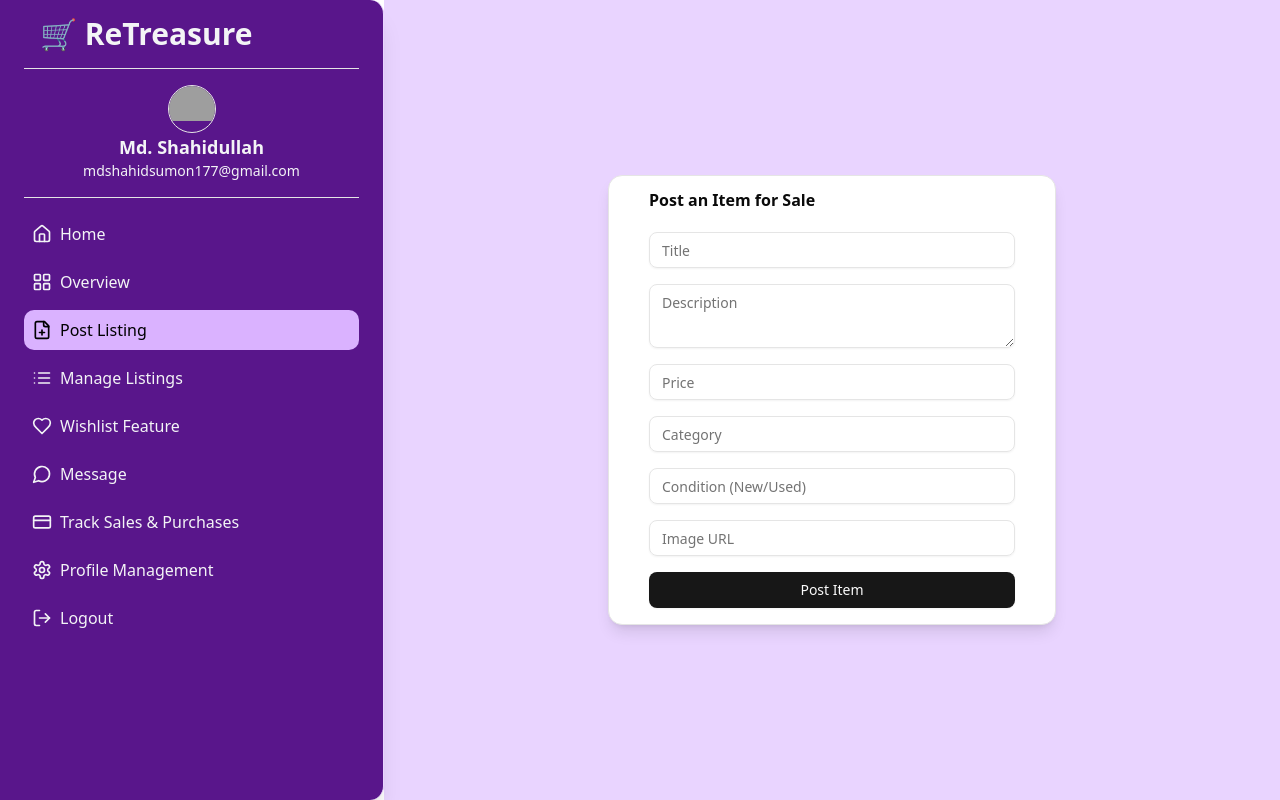
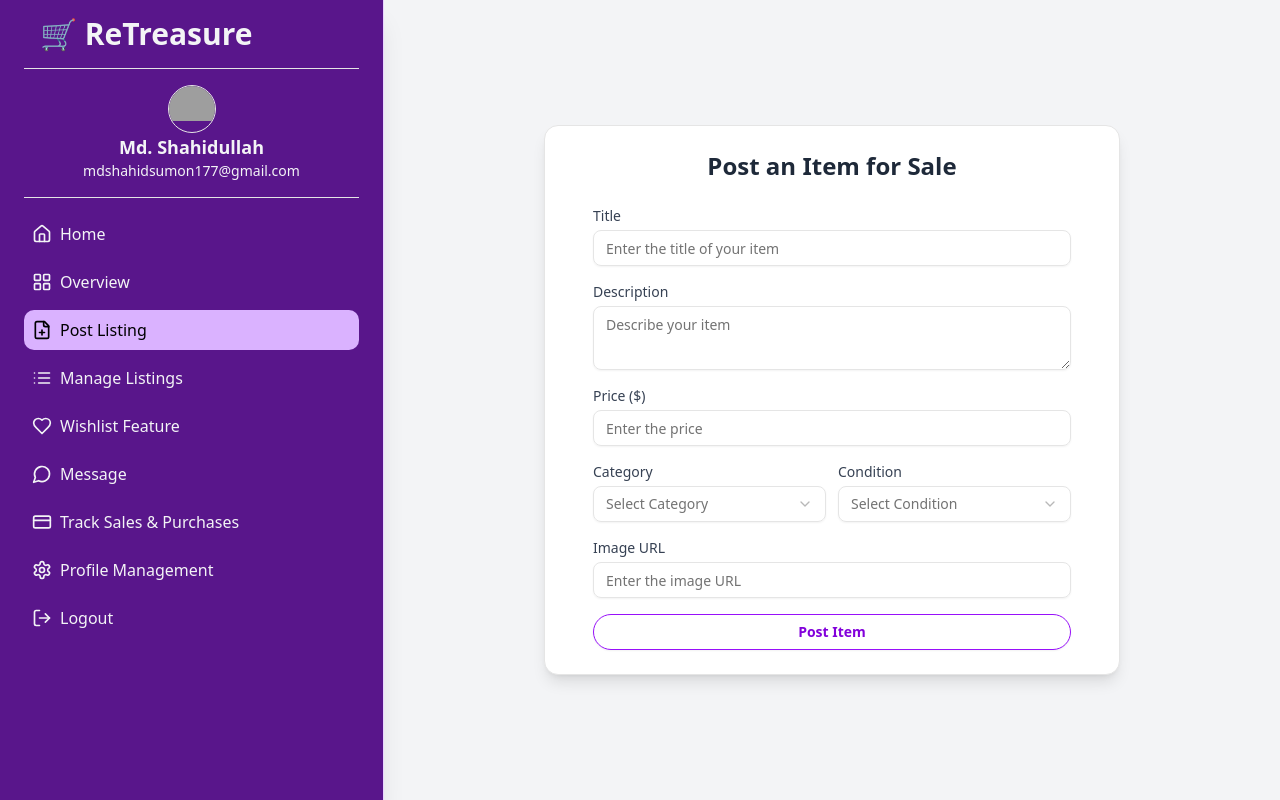
Before and after one commit to shahidulllah/ReTreasure-shop-client, a Next.js app: page /dashboard/listing in a window 1280 px wide. Built offline with nearby package versions, Linux system fonts and the light colour scheme; no server answers; grey boxes are pictures that could not be loaded.

Commit message:
dashboard scrolling issue fixed

```diff
--- a/package.json
+++ b/package.json
@@ -10,6 +10,7 @@
   },
   "dependencies": {
     "@radix-ui/react-dialog": "^1.1.6",
+    "@radix-ui/react-select": "^2.1.6",
     "@radix-ui/react-slot": "^1.1.2",
     "@reduxjs/toolkit": "^2.6.0",
     "@shadcn/ui": "^0.0.4",
--- a/src/app/(withDashboardLayout)/dashboard/listing/page.tsx
+++ b/src/app/(withDashboardLayout)/dashboard/listing/page.tsx
@@ -1,9 +1,9 @@
-import ListingPage from "@/components/pages/dashboard/CreateListingForm";
+import CreateLisngForm from "@/components/pages/dashboard/CreateListingForm";
 
 const page = () => {
   return (
     <div>
-      <ListingPage/>
+      <CreateLisngForm />
     </div>
   );
 };
--- a/src/app/(withDashboardLayout)/dashboard/page.tsx
+++ b/src/app/(withDashboardLayout)/dashboard/page.tsx
@@ -21,7 +21,7 @@ const Dashboard = () => {
           {/* 2 */}
           <div className="bg-purple-100 flex justify-between items-center p-6 rounded-lg shadow-sm">
             <div>
-              <h2 className="text-4xl font-bold text-gray-800">08</h2>
+              <h2 className="text-4xl font-bold text-gray-800">05</h2>
               <p className="text-gray-600">Favourite Listings</p>
             </div>
             <div className="bg-white text-green-400 p-4 rounded-lg">
@@ -32,7 +32,7 @@ const Dashboard = () => {
           {/* 3 */}
           <div className="bg-pink-100 flex justify-between items-center p-6 rounded-lg shadow-sm">
             <div>
-              <h2 className="text-4xl font-bold text-gray-800">08</h2>
+              <h2 className="text-4xl font-bold text-gray-800">12</h2>
               <p className="text-gray-600">Expire Listings</p>
             </div>
             <div className="bg-white text-red-400 p-4 rounded-lg">
--- a/src/app/(withDashboardLayout)/layout.tsx
+++ b/src/app/(withDashboardLayout)/layout.tsx
@@ -24,7 +24,7 @@ const navItems = [
   { icon: Home, label: "Home", href: "/" },
   { icon: LayoutGrid, label: "Overview", href: "/dashboard" },
   { icon: FilePlus, label: "Post Listing", href: "/dashboard/listing" },
-  { icon: List, label: "Manage Listings", href: "/dashboard/manage-listing" },
+  { icon: List, label: "Manage Listings", href: "/dashboard/listings" },
   { icon: Heart, label: "Wishlist Feature", href: "/dashboard/wishlist" },
   { icon: MessageCircle, label: "Message", href: "/dashboard/message" },
   {
@@ -47,7 +47,7 @@ const DashboardLayout = ({ children }: { children: React.ReactNode }) => {
     <div className="flex min-h-screen">
       {/* Sidebar - Mobile Overlay */}
       <div
-        className={`min-h-screen bg-purple-900 text-gray-100 rounded-r-xl shadow-xl px-6 w-96 fixed md:relative z-50  transition-transform  border-r border-purple-200 ${
+        className={` min-h-screen bg-purple-900 text-gray-100 shadow-xl px-6 w-96 fixed z-50  transition-transform  border-r border-purple-200 ${
           isOpen
             ? "translate-x-0 bg-purple-200"
             : "-translate-x-full md:translate-x-0"
@@ -97,7 +97,7 @@ const DashboardLayout = ({ children }: { children: React.ReactNode }) => {
       </div>
 
       {/* Main Content */}
-      <div className="flex-1 bg-purple-200">
+      <div className="flex-1 bg-purple-200 lg:ml-96">
         <Button className="md:hidden" onClick={() => setIsOpen(true)}>
           <Menu size={20} /> Menu
         </Button>
--- a/src/components/pages/dashboard/CreateListingForm.tsx
+++ b/src/components/pages/dashboard/CreateListingForm.tsx
@@ -2,19 +2,28 @@
 
 import { useState } from "react";
 import { useRouter } from "next/navigation";
-import { Button } from "@/components/ui/button";
-import { Input } from "@/components/ui/input";
-import { Card, CardContent, CardHeader, CardTitle } from "@/components/ui/card";
-import { Textarea } from "@/components/ui/textarea";
-import { toast } from "sonner";
 import { useSession } from "next-auth/react";
 import { createListing } from "@/services/listingService";
+import { toast } from "sonner";
+import { Card, CardContent, CardHeader, CardTitle } from "@/components/ui/card";
+import { Input } from "@/components/ui/input";
+import { Textarea } from "@/components/ui/textarea";
+import { Button } from "@/components/ui/button";
+import {
+  Select,
+  SelectContent,
+  SelectItem,
+  SelectTrigger,
+  SelectValue,
+} from "@/components/ui/select";
+import { Loader2 } from "lucide-react";
 
-export default function CreateLisngForm() {
+export default function CreateListingForm() {
   const router = useRouter();
   const { data: session } = useSession();
   const token = session?.user?.token;
-  const userId = session?.user?.id
+  const userId = session?.user?.id;
+
   const [form, setForm] = useState({
     title: "",
     description: "",
@@ -22,9 +31,7 @@ export default function CreateLisngForm() {
     category: "",
     condition: "",
     image: "",
-    sellerId: "",
   });
-
   const [loading, setLoading] = useState(false);
 
   const handleChange = (
@@ -33,8 +40,15 @@ export default function CreateLisngForm() {
     setForm({ ...form, [e.target.name]: e.target.value });
   };
 
+  const handleCategoryChange = (value: string) => {
+    setForm({ ...form, category: value });
+  };
+
+  const handleConditionChange = (value: string) => {
+    setForm({ ...form, condition: value });
+  };
+
   const handleSubmit = async (e: React.FormEvent) => {
-
     e.preventDefault();
     setLoading(true);
 
@@ -46,21 +60,16 @@ export default function CreateLisngForm() {
 
     try {
       const listingData = {
-        title: form.title,
-        description: form.description,
+        ...form,
         price: parseFloat(form.price),
-        category: form.category,
-        condition: form.condition,
-        image: form.image,
         sellerId: userId,
       };
-
 
       await createListing(listingData, token);
       toast.success("Listing posted successfully!");
       router.push("/dashboard");
     } catch (error) {
-      console.log(error);
+      console.error(error);
       toast.error("Failed to post the listing. Try again.");
     } finally {
       setLoading(false);
@@ -68,55 +77,112 @@ export default function CreateLisngForm() {
   };
 
   return (
-    <div className="flex items-center justify-center min-h-screen p-4">
-      <Card className="w-full max-w-md p-4 shadow-lg">
+    <div className="flex items-center justify-center min-h-screen p-4 bg-gray-100">
+      <Card className="w-full max-w-xl p-6 bg-white shadow-lg rounded-xl">
         <CardHeader>
-          <CardTitle>Post an Item for Sale</CardTitle>
+          <CardTitle className="text-2xl font-bold text-center text-gray-800">
+            Post an Item for Sale
+          </CardTitle>
         </CardHeader>
         <CardContent>
           <form onSubmit={handleSubmit} className="space-y-4">
+            {/* Title */}
+            <div>
+              <label className="block text-sm font-medium text-gray-700 mb-1">
+                Title
+              </label>
               <Input
                 type="text"
                 name="title"
-              placeholder="Title"
+                placeholder="Enter the title of your item"
                 onChange={handleChange}
                 required
               />
+            </div>
+
+            {/* Description */}
+            <div>
+              <label className="block text-sm font-medium text-gray-700 mb-1">
+                Description
+              </label>
               <Textarea
                 name="description"
-              placeholder="Description"
+                placeholder="Describe your item"
                 onChange={handleChange}
                 required
               />
+            </div>
+
+            {/* Price */}
+            <div>
+              <label className="block text-sm font-medium text-gray-700 mb-1">
+                Price ($)
+              </label>
               <Input
                 type="number"
                 name="price"
-              placeholder="Price"
+                placeholder="Enter the price"
                 onChange={handleChange}
                 required
               />
-            <Input
-              type="text"
-              name="category"
-              placeholder="Category"
-              onChange={handleChange}
-              required
-            />
-            <Input
-              type="text"
-              name="condition"
-              placeholder="Condition (New/Used)"
-              onChange={handleChange}
-              required
-            />
+            </div>
+
+            {/* Category and Condition */}
+            <div className="flex justify-between gap-3">
+              <div className="w-full">
+                <label className="block text-sm font-medium text-gray-700 mb-1">
+                  Category
+                </label>
+                <Select onValueChange={handleCategoryChange}>
+                  <SelectTrigger className="w-full">
+                    <SelectValue placeholder="Select Category" />
+                  </SelectTrigger>
+                  <SelectContent>
+                    <SelectItem value="electronics">Electronics</SelectItem>
+                    <SelectItem value="fashion">Fashion</SelectItem>
+                    <SelectItem value="furniture">Furniture</SelectItem>
+                    <SelectItem value="vehicles">Vehicles</SelectItem>
+                    <SelectItem value="others">Others</SelectItem>
+                  </SelectContent>
+                </Select>
+              </div>
+
+              <div className="w-full">
+                <label className="block text-sm font-medium text-gray-700 mb-1">
+                  Condition
+                </label>
+                <Select onValueChange={handleConditionChange}>
+                  <SelectTrigger className="w-full">
+                    <SelectValue placeholder="Select Condition" />
+                  </SelectTrigger>
+                  <SelectContent>
+                    <SelectItem value="new">New</SelectItem>
+                    <SelectItem value="used">Used</SelectItem>
+                  </SelectContent>
+                </Select>
+              </div>
+            </div>
+
+            {/* Image URL */}
+            <div>
+              <label className="block text-sm font-medium text-gray-700 mb-1">
+                Image URL
+              </label>
               <Input
                 type="text"
                 name="image"
-              placeholder="Image URL"
+                placeholder="Enter the image URL"
                 onChange={handleChange}
               />
-            <Button type="submit" disabled={loading} className="w-full">
-              {loading ? "Posting..." : "Post Item"}
+            </div>
+
+            {/* Submit Button */}
+            <Button
+              type="submit"
+              disabled={loading}
+              className="w-full border-purple-600 bg-white border font-semibold rounded-full text-purple-700 hover:bg-purple-100 cursor-pointer"
+            >
+              {loading ? <Loader2 className="animate-spin" /> : "Post Item"}
             </Button>
           </form>
         </CardContent>
--- /dev/null
+++ b/src/components/ui/select.tsx
@@ -0,0 +1,181 @@
+"use client"
+
+import * as React from "react"
+import * as SelectPrimitive from "@radix-ui/react-select"
+import { CheckIcon, ChevronDownIcon, ChevronUpIcon } from "lucide-react"
+
+import { cn } from "@/lib/utils"
+
+function Select({
+  ...props
+}: React.ComponentProps<typeof SelectPrimitive.Root>) {
+  return <SelectPrimitive.Root data-slot="select" {...props} />
+}
+
+function SelectGroup({
+  ...props
+}: React.ComponentProps<typeof SelectPrimitive.Group>) {
+  return <SelectPrimitive.Group data-slot="select-group" {...props} />
+}
+
+function SelectValue({
+  ...props
+}: React.ComponentProps<typeof SelectPrimitive.Value>) {
+  return <SelectPrimitive.Value data-slot="select-value" {...props} />
+}
+
+function SelectTrigger({
+  className,
+  children,
+  ...props
+}: React.ComponentProps<typeof SelectPrimitive.Trigger>) {
+  return (
+    <SelectPrimitive.Trigger
+      data-slot="select-trigger"
+      className={cn(
+        "border-input data-[placeholder]:text-muted-foreground [&_svg:not([class*='text-'])]:text-muted-foreground focus-visible:border-ring focus-visible:ring-ring/50 aria-invalid:ring-destructive/20 dark:aria-invalid:ring-destructive/40 aria-invalid:border-destructive flex h-9 w-fit items-center justify-between gap-2 rounded-md border bg-transparent px-3 py-2 text-sm whitespace-nowrap shadow-xs transition-[color,box-shadow] outline-none focus-visible:ring-[3px] disabled:cursor-not-allowed disabled:opacity-50 *:data-[slot=select-value]:line-clamp-1 *:data-[slot=select-value]:flex *:data-[slot=select-value]:items-center *:data-[slot=select-value]:gap-2 [&_svg]:pointer-events-none [&_svg]:shrink-0 [&_svg:not([class*='size-'])]:size-4",
+        className
+      )}
+      {...props}
+    >
+      {children}
+      <SelectPrimitive.Icon asChild>
+        <ChevronDownIcon className="size-4 opacity-50" />
+      </SelectPrimitive.Icon>
+    </SelectPrimitive.Trigger>
+  )
+}
+
+function SelectContent({
+  className,
+  children,
+  position = "popper",
+  ...props
+}: React.ComponentProps<typeof SelectPrimitive.Content>) {
+  return (
+    <SelectPrimitive.Portal>
+      <SelectPrimitive.Content
+        data-slot="select-content"
+        className={cn(
+          "bg-popover text-popover-foreground data-[state=open]:animate-in data-[state=closed]:animate-out data-[state=closed]:fade-out-0 data-[state=open]:fade-in-0 data-[state=closed]:zoom-out-95 data-[state=open]:zoom-in-95 data-[side=bottom]:slide-in-from-top-2 data-[side=left]:slide-in-from-right-2 data-[side=right]:slide-in-from-left-2 data-[side=top]:slide-in-from-bottom-2 relative z-50 max-h-(--radix-select-content-available-height) min-w-[8rem] overflow-x-hidden overflow-y-auto rounded-md border shadow-md",
+          position === "popper" &&
+            "data-[side=bottom]:translate-y-1 data-[side=left]:-translate-x-1 data-[side=right]:translate-x-1 data-[side=top]:-translate-y-1",
+          className
+        )}
+        position={position}
+        {...props}
+      >
+        <SelectScrollUpButton />
+        <SelectPrimitive.Viewport
+          className={cn(
+            "p-1",
+            position === "popper" &&
+              "h-[var(--radix-select-trigger-height)] w-full min-w-[var(--radix-select-trigger-width)] scroll-my-1"
+          )}
+        >
+          {children}
+        </SelectPrimitive.Viewport>
+        <SelectScrollDownButton />
+      </SelectPrimitive.Content>
+    </SelectPrimitive.Portal>
+  )
+}
+
+function SelectLabel({
+  className,
+  ...props
+}: React.ComponentProps<typeof SelectPrimitive.Label>) {
+  return (
+    <SelectPrimitive.Label
+      data-slot="select-label"
+      className={cn("px-2 py-1.5 text-sm font-medium", className)}
+      {...props}
+    />
+  )
+}
+
+function SelectItem({
+  className,
+  children,
+  ...props
+}: React.ComponentProps<typeof SelectPrimitive.Item>) {
+  return (
+    <SelectPrimitive.Item
+      data-slot="select-item"
+      className={cn(
+        "focus:bg-accent focus:text-accent-foreground [&_svg:not([class*='text-'])]:text-muted-foreground relative flex w-full cursor-default items-center gap-2 rounded-sm py-1.5 pr-8 pl-2 text-sm outline-hidden select-none data-[disabled]:pointer-events-none data-[disabled]:opacity-50 [&_svg]:pointer-events-none [&_svg]:shrink-0 [&_svg:not([class*='size-'])]:size-4 *:[span]:last:flex *:[span]:last:items-center *:[span]:last:gap-2",
+        className
+      )}
+      {...props}
+    >
+      <span className="absolute right-2 flex size-3.5 items-center justify-center">
+        <SelectPrimitive.ItemIndicator>
+          <CheckIcon className="size-4" />
+        </SelectPrimitive.ItemIndicator>
+      </span>
+      <SelectPrimitive.ItemText>{children}</SelectPrimitive.ItemText>
+    </SelectPrimitive.Item>
+  )
+}
+
+function SelectSeparator({
+  className,
+  ...props
+}: React.ComponentProps<typeof SelectPrimitive.Separator>) {
+  return (
+    <SelectPrimitive.Separator
+      data-slot="select-separator"
+      className={cn("bg-border pointer-events-none -mx-1 my-1 h-px", className)}
+      {...props}
+    />
+  )
+}
+
+function SelectScrollUpButton({
+  className,
+  ...props
+}: React.ComponentProps<typeof SelectPrimitive.ScrollUpButton>) {
+  return (
+    <SelectPrimitive.ScrollUpButton
+      data-slot="select-scroll-up-button"
+      className={cn(
+        "flex cursor-default items-center justify-center py-1",
+        className
+      )}
+      {...props}
+    >
+      <ChevronUpIcon className="size-4" />
+    </SelectPrimitive.ScrollUpButton>
+  )
+}
+
+function SelectScrollDownButton({
+  className,
+  ...props
+}: React.ComponentProps<typeof SelectPrimitive.ScrollDownButton>) {
+  return (
+    <SelectPrimitive.ScrollDownButton
+      data-slot="select-scroll-down-button"
+      className={cn(
+        "flex cursor-default items-center justify-center py-1",
+        className
+      )}
+      {...props}
+    >
+      <ChevronDownIcon className="size-4" />
+    </SelectPrimitive.ScrollDownButton>
+  )
+}
+
+export {
+  Select,
+  SelectContent,
+  SelectGroup,
+  SelectItem,
+  SelectLabel,
+  SelectScrollDownButton,
+  SelectScrollUpButton,
+  SelectSeparator,
+  SelectTrigger,
+  SelectValue,
+}
```
Also changed, not shown: 1 other file (tests, documents, lock files or other folders). Lines whose indentation alone changed are shown as unchanged.
